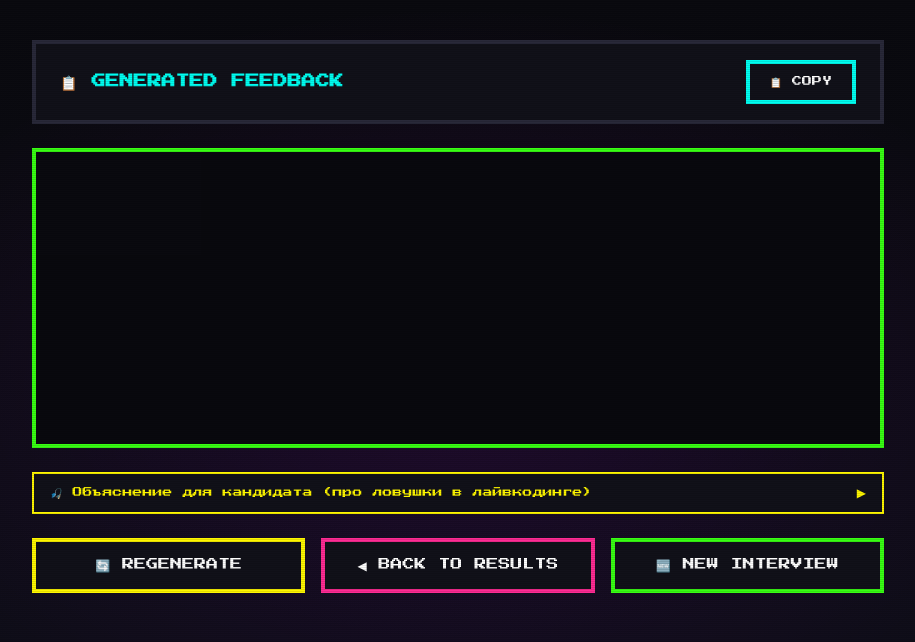
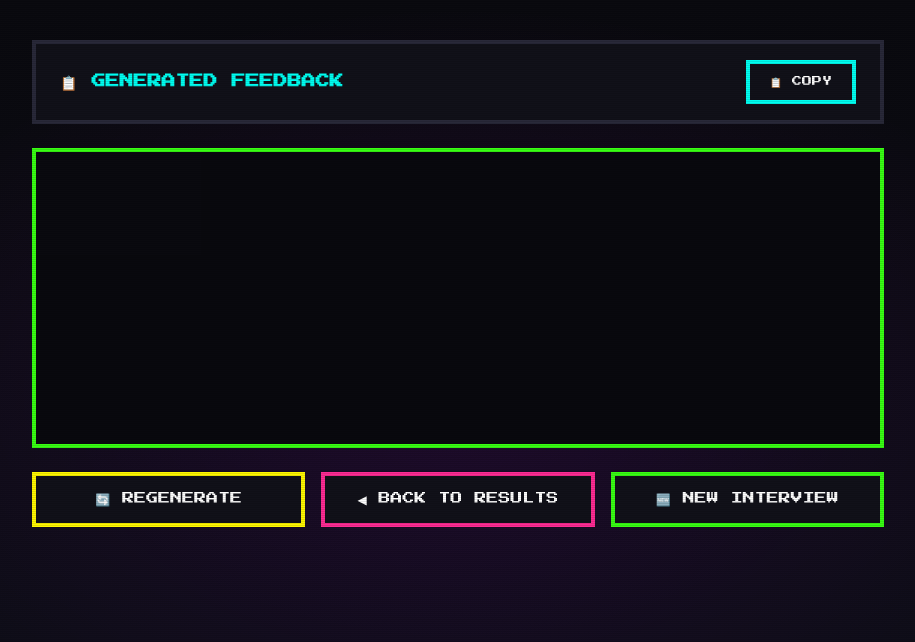
Before and after one commit to nec-trou/probable-eureka, a Vue app: page /feedback in a window 1280 px wide. Shown: the top 642 px of the page, without its empty margins (182-1097 px from the left). Built offline with nearby package versions, Linux system fonts and the light colour scheme.

Commit message:
fix:Объяснение для кандидата (про ловушки в лайвкодинге)

```diff
--- a/src/views/Feedback.vue
+++ b/src/views/Feedback.vue
@@ -15,22 +15,6 @@
       <!-- Feedback Content -->
       <div class="feedback-box mb-lg" ref="feedbackBox">
         {{ store.generatedFeedback }}
-      </div>
-
-      <!-- Trap Explanation for Candidate -->
-      <div class="trap-explanation-section mb-lg">
-        <div class="section-header" @click="showTrapExplanation = !showTrapExplanation">
-          <span>🎣 Объяснение для кандидата (про ловушки в лайвкодинге)</span>
-          <button class="toggle-btn">
-            {{ showTrapExplanation ? '▼' : '▶' }}
-          </button>
-        </div>
-        <div v-if="showTrapExplanation" class="trap-explanation-content">
-          <pre class="explanation-text">{{ trapExplanation }}</pre>
-          <button class="pixel-btn pixel-btn--small" @click="copyExplanation">
-            📋 Скопировать
-          </button>
-        </div>
       </div>
 
       <!-- Actions -->
@@ -69,30 +53,16 @@
 import { ref } from 'vue'
 import { useRouter } from 'vue-router'
 import { useInterviewStore } from '../stores/interview'
-import { trapExplanation } from '../data/livecoding-tasks'
 
 const router = useRouter()
 const store = useInterviewStore()
 
 const feedbackBox = ref(null)
 const showToast = ref(false)
-const showTrapExplanation = ref(false)
 
 async function copyToClipboard() {
   try {
     await navigator.clipboard.writeText(store.generatedFeedback)
-    showToast.value = true
-    setTimeout(() => {
-      showToast.value = false
-    }, 2000)
-  } catch (err) {
-    console.error('Failed to copy:', err)
-  }
-}
-
-async function copyExplanation() {
-  try {
-    await navigator.clipboard.writeText(trapExplanation)
     showToast.value = true
     setTimeout(() => {
       showToast.value = false
@@ -144,50 +114,4 @@ function startNew() {
   flex: 1;
   min-width: 180px;
 }
-
-/* Trap Explanation */
-.trap-explanation-section {
-  background: var(--bg-card);
-  border: 2px solid var(--neon-yellow);
-}
-
-.section-header {
-  display: flex;
-  justify-content: space-between;
-  align-items: center;
-  padding: 12px 16px;
-  cursor: pointer;
-  font-family: var(--font-pixel);
-  font-size: 10px;
-  color: var(--neon-yellow);
-  transition: background 0.2s;
-}
-
-.section-header:hover {
-  background: rgba(255, 247, 0, 0.1);
-}
-
-.toggle-btn {
-  background: none;
-  border: none;
-  color: var(--neon-yellow);
-  font-size: 12px;
-  cursor: pointer;
-}
-
-.trap-explanation-content {
-  padding: 16px;
-  border-top: 2px solid var(--border-color);
-}
-
-.explanation-text {
-  font-family: var(--font-terminal);
-  font-size: 15px;
-  line-height: 1.6;
-  color: var(--text-primary);
-  white-space: pre-wrap;
-  background: rgba(0, 0, 0, 0.3);
-  padding: 16px;
-  margin-bottom: 12px;
-}
 </style>
```
